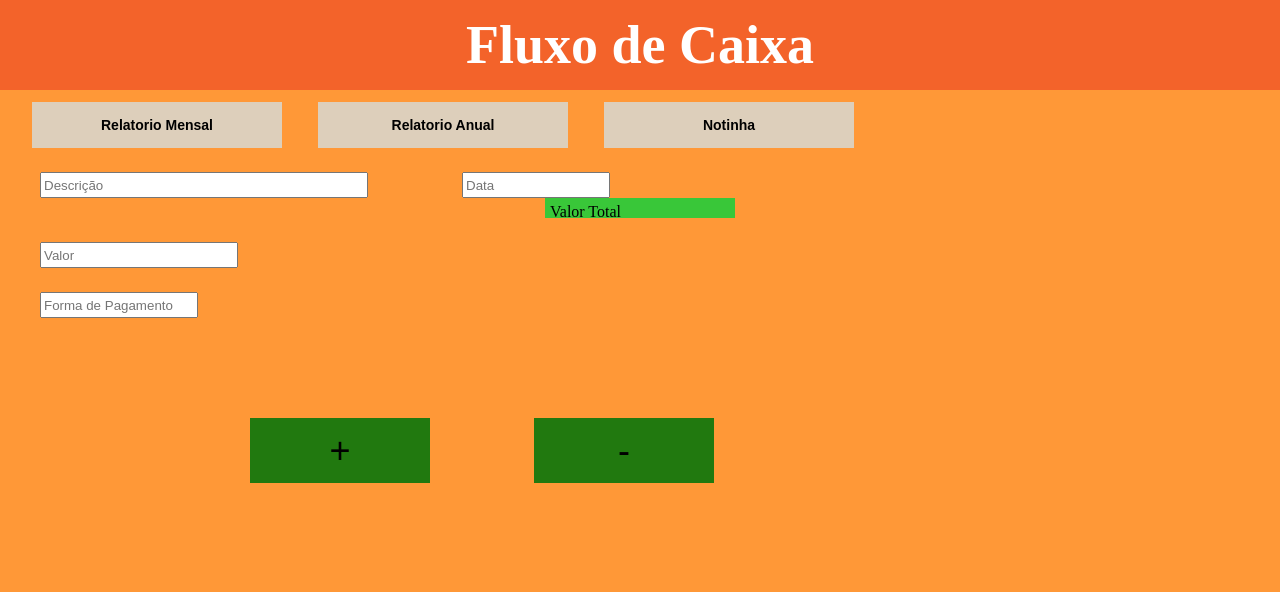
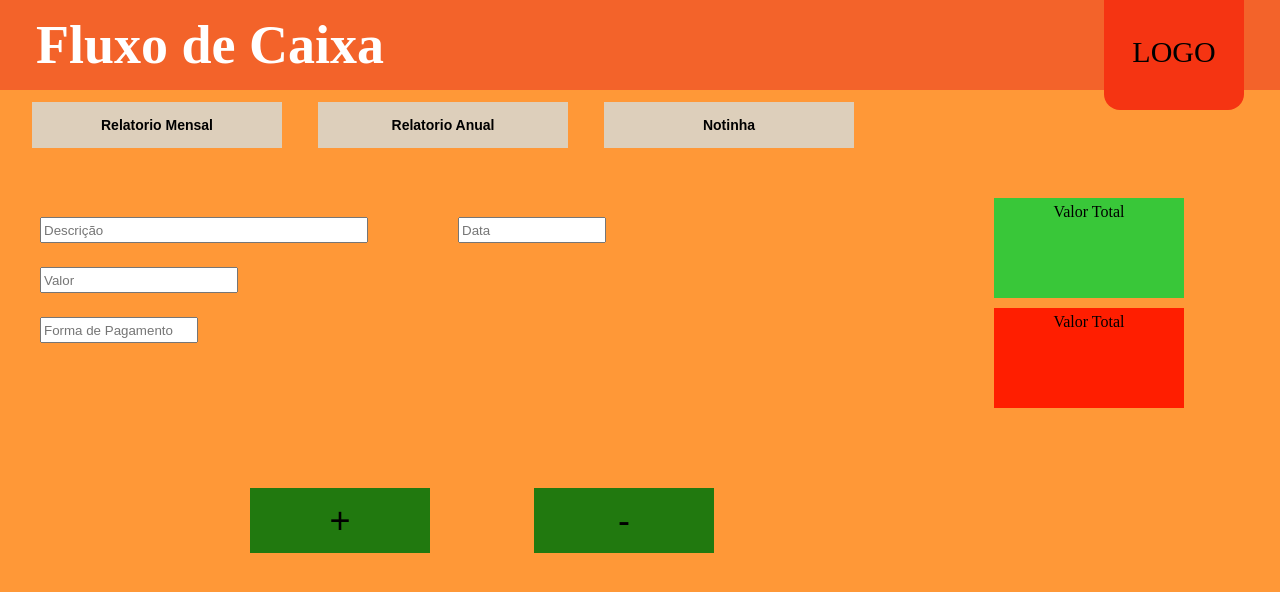
Before and after one commit to SavioVitorAlves/ProjetoLider, a plain HTML site: page Projeto Lider/index.html in a window 1280 px wide. Drawn offline with Linux system fonts and the light colour scheme.

Commit message:
refactor

```diff
--- a/Projeto Lider/index.css
+++ b/Projeto Lider/index.css
@@ -16,10 +16,12 @@ body{
     align-items: center;
 }
 .arealogo{
-    background-color: rgb(245, 52, 18);
-    height: 120px;
+    background: rgb(245, 52, 18);
+    height: 130px;
     width: 140px;
-    display:flex;
+    border-radius: 1rem;
+
+
 }
 .confg{
     font-size: 14px;
@@ -80,10 +82,57 @@ body{
 }
 .soma{
     background-color: rgb(57, 199, 57);
-    margin: 0 auto;
+    margin-right: 6rem;
     padding: 5px;
-    height: 10px;
+    height: 90px;
     width: 180px;
-
+    justify-content: center;
+    margin-bottom: 15px;
+    margin-bottom: 10px;
 
 }
+.soma2{
+    background-color: rgb(255, 30, 0);
+    margin-right: 6rem;
+    padding: 5px;
+    height: 90px;
+    width: 180px;
+    justify-content: center;
+    margin-bottom: 15px;
+    margin-bottom: 10px;
+
+}
+.main{
+    display: flex;
+    flex-direction: column;
+}
+.inf{
+display: flex;
+flex-direction: row;
+}
+.header{
+    display: flex;
+    flex-direction: row;
+    justify-content: space-between;
+    align-items:center;
+
+    height: 30vh;
+}
+.total{
+    margin-top: 80px;
+
+}
+.container{
+    display: flex;
+    flex-direction: row;
+    align-items: center;
+    gap: 45rem;
+
+}
+p{
+    justify-content: center;
+    align-items: center;
+    font-size: 30px;
+    margin-top: 55px;
+    text-transform: uppercase;
+}
--- a/Projeto Lider/index.html
+++ b/Projeto Lider/index.html
@@ -13,7 +13,12 @@
     <header class="child" id="cabecalho">
         <div class="container">
             <div> <center><h1>Fluxo de Caixa</h1></div>
+            <section class="arealogo">
+                <center><p>logo</p>
+                <img  type="jpg" src=""/>
+            </section>
         </div>
+
     </header>
     <article>
         <div>
@@ -21,19 +26,22 @@
             <button class="confg">Relatorio Anual</button>
             <button class="confg">Notinha</button>
         </div>
-        <div >
-            <input class="descricao" type="text" id="task_name" name="task_name" placeholder="Descrição"/>
-            <input class="descricao2" type="text" id="task_name" name="task_name" placeholder="Data"/>
-            <div class="soma"> Valor Total</div>
+        <section class="header" >
+            <section class="main">
+                <grup class="inf">
+                    <input class="descricao" type="text" id="task_name" name="task_name" placeholder="Descrição"/>
+                    <input class="descricao2" type="text" id="task_name" name="task_name" placeholder="Data"/>
 
-        </div>
-        <div >
-            <input class="descricao3" type="text" id="task_name" name="task_name" placeholder="Valor"/>
-        </div>
-        <div>
-            <input class="descricao4" type="text" id="task_name" name="task_name" placeholder="Forma de Pagamento"/>
-        </div>
+                </grup>
+                    <input class="descricao3" type="text" id="task_name" name="task_name" placeholder="Valor"/>
+                    <input class="descricao4" type="text" id="task_name" name="task_name" placeholder="Forma de Pagamento"/>
 
+            </section>
+            <group class="total">
+                <div class="soma"> <center>Valor Total</div>
+                <div class="soma2"> <center>Valor Total</div>
+            </group>
+        </section>
         <div>
             <button class="operacao">+</button>
             <button class="operacao2">-</button>
```
